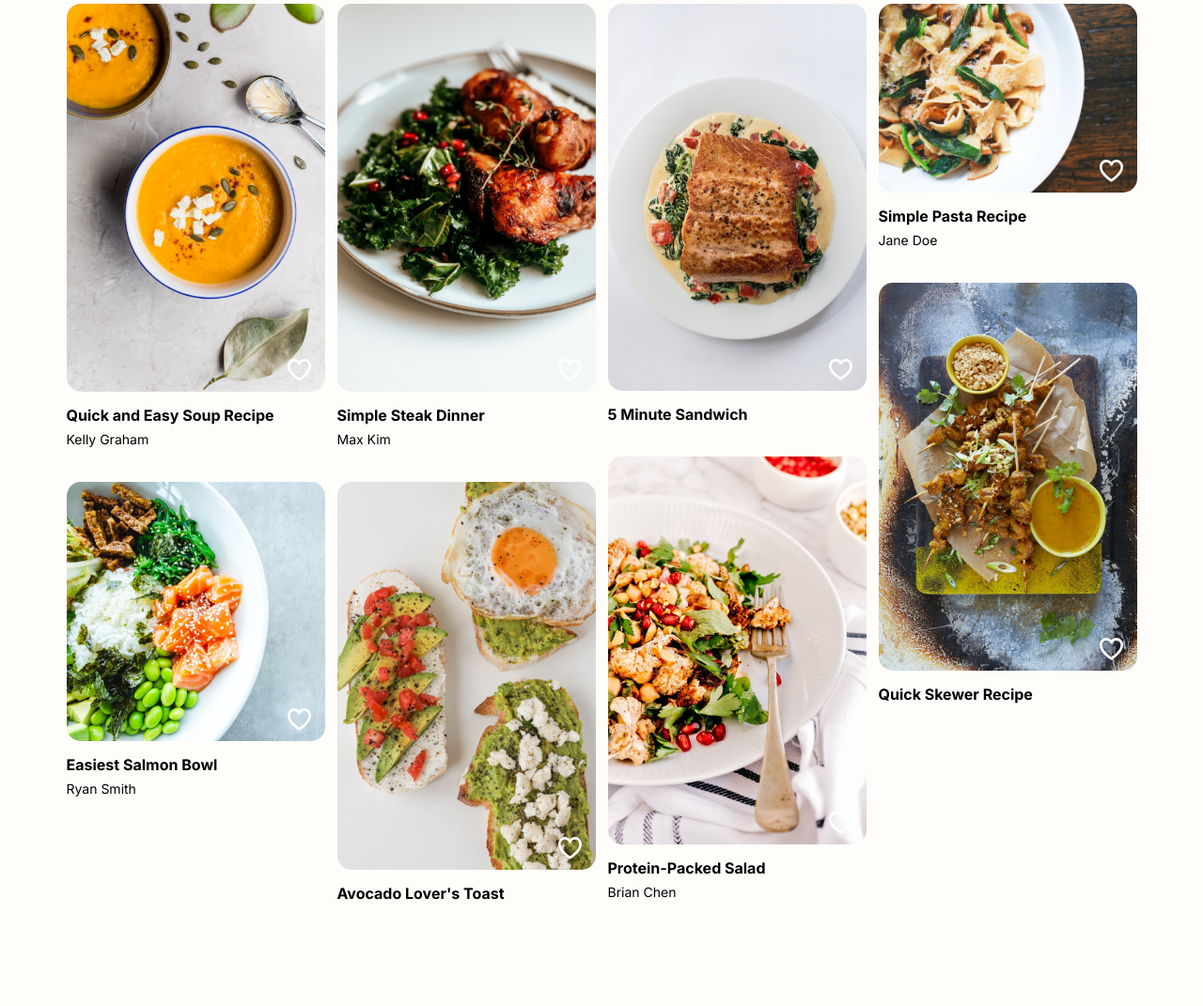
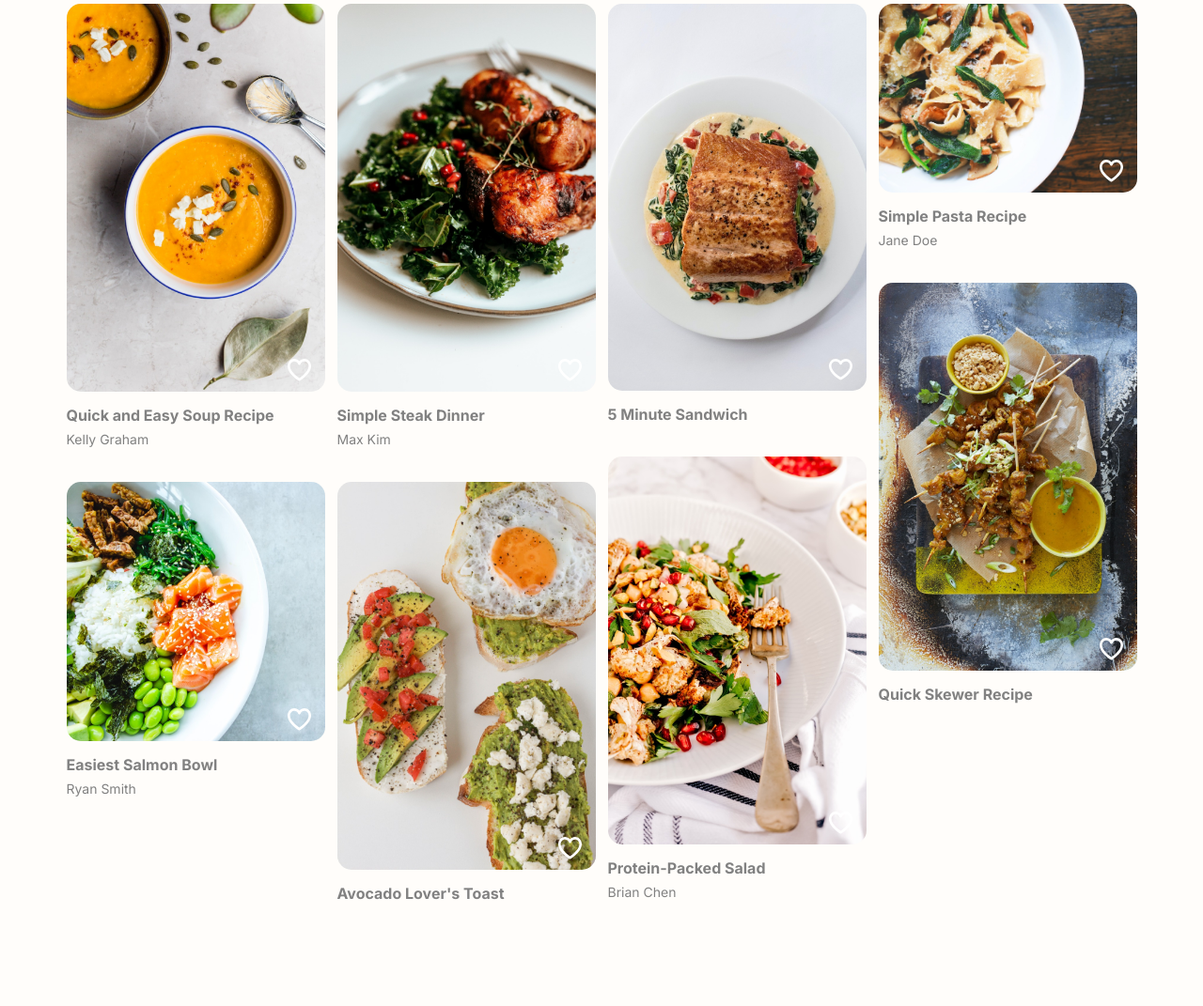
Before and after one commit to jayywang/plate, a PHP site: page /explore/explore.html in a window 1280 px wide. Shown: the part 356-1427 px from the top of the page at 94% size. Run offline with PHP 8.4, Linux system fonts and the light colour scheme.

Commit message:
Update explore.css

```diff
--- a/css/explore.css
+++ b/css/explore.css
@@ -2,6 +2,7 @@
 body {
 	margin: 0px auto;
 	font-family: 'Inter', sans-serif;
+	color: #818181;
 	background-color: #FFFDFA;
 }
 .clearfloat {
```
